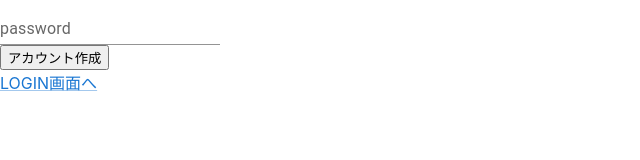
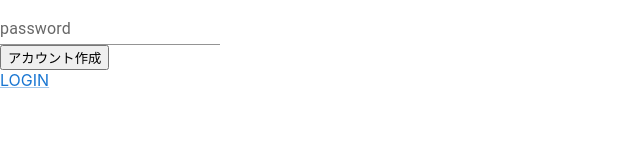
Before and after one commit to tomoya0417/firebase-auth-tabata, a React (Create React App) app: page /CreateUser in a window 1280 px wide. Shown: the part 133-293 px from the top of the page, without its empty margins (0-640 px from the left). Built offline with nearby package versions, Linux system fonts and the light colour scheme.

Commit message:
ユーザー作成

```diff
--- a/src/App.js
+++ b/src/App.js
@@ -1,7 +1,5 @@
 import React from 'react';
 import { BrowserRouter as Router, Route, useHistory } from "react-router-dom";
-
-
 import Login from './pages/Login';
 import CreateUser from './pages/CreateUser';
 import Main from './pages/Main';
--- a/src/pages/CreateUser.js
+++ b/src/pages/CreateUser.js
@@ -23,7 +23,7 @@ const　toMain = () => {
             <TextField id="standard-basic" label="password" variant="standard" /><br/>
 
             <button onClick ={toMain}>アカウント作成</button><br/>
-            <Link onClick ={toLogin}>LOGIN画面へ</Link>
+            <Link onClick ={toLogin}>LOGIN</Link>
         </div>
     );};
 
```
